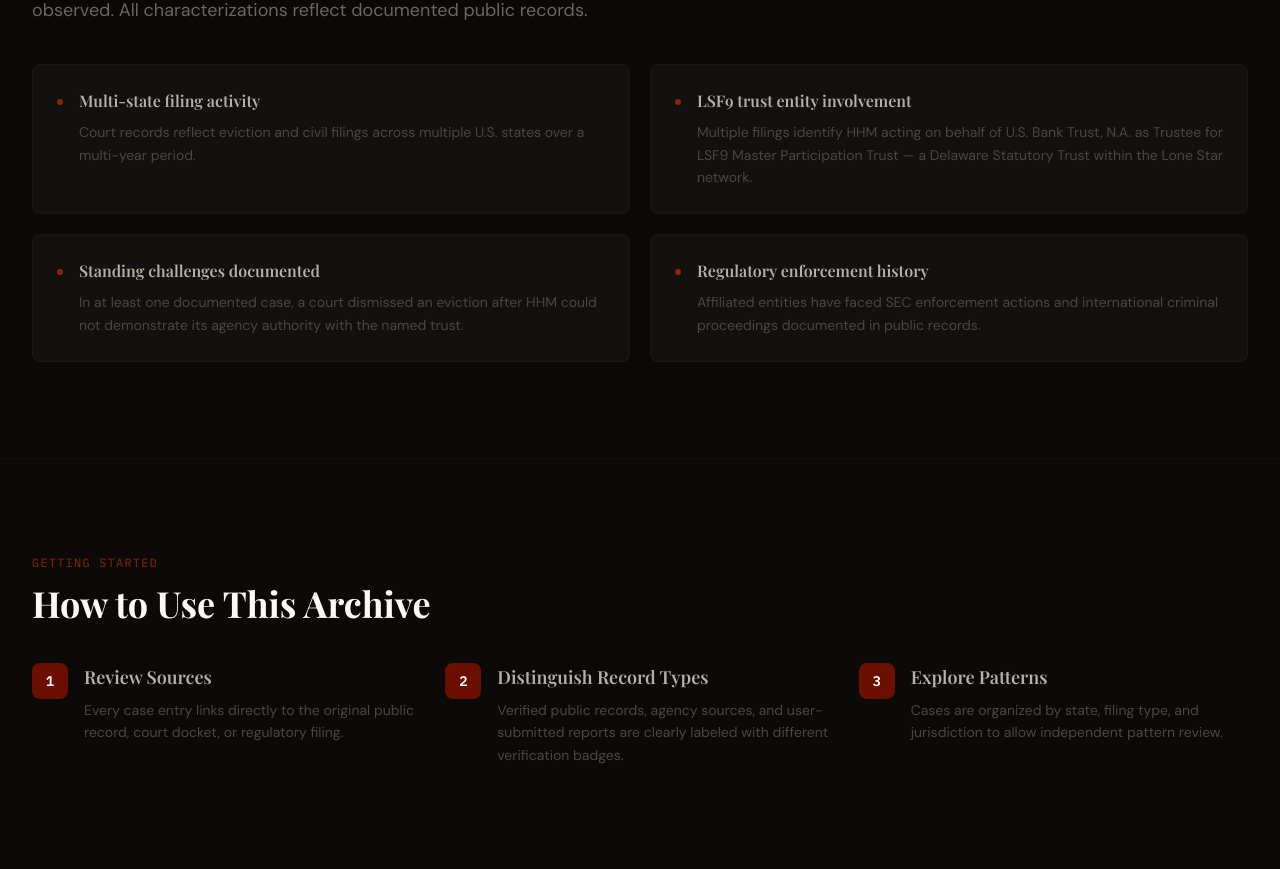
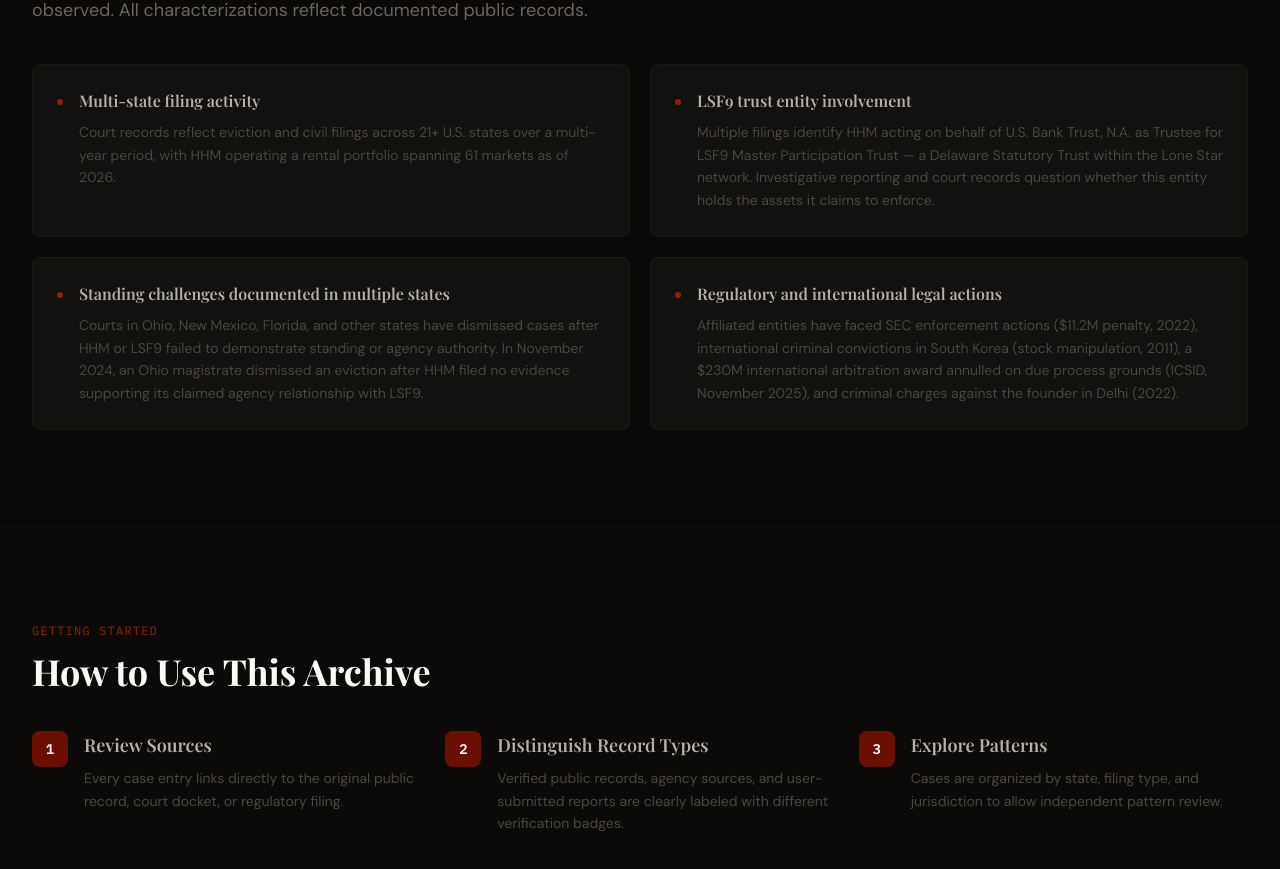
Before and after one commit to papadunit/The-Holdover-Project, a React (Vite) app: page / in a window 1280 px wide. Shown: the part 2920-3789 px from the top of the page. Built offline with nearby package versions, Linux system fonts and the light colour scheme; no server answers; the database is empty; a web font is replaced by a local one.

Commit message:
Content: update PATTERNS with 61 markets, ICSID, Nov 2024 Ohio standing

```diff
--- a/src/pages/Home.tsx
+++ b/src/pages/Home.tsx
@@ -28,10 +28,10 @@
 ]
 
 const PATTERNS = [
-  { label: 'Multi-state filing activity', desc: 'Court records reflect eviction and civil filings across multiple U.S. states over a multi-year period.' },
-  { label: 'LSF9 trust entity involvement', desc: 'Multiple filings identify HHM acting on behalf of U.S. Bank Trust, N.A. as Trustee for LSF9 Master Participation Trust — a Delaware Statutory Trust within the Lone Star network.' },
-  { label: 'Standing challenges documented', desc: 'In at least one documented case, a court dismissed an eviction after HHM could not demonstrate its agency authority with the named trust.' },
-  { label: 'Regulatory enforcement history', desc: 'Affiliated entities have faced SEC enforcement actions and international criminal proceedings documented in public records.' },
+  { label: 'Multi-state filing activity', desc: 'Court records reflect eviction and civil filings across 21+ U.S. states over a multi-year period, with HHM operating a rental portfolio spanning 61 markets as of 2026.' },
+  { label: 'LSF9 trust entity involvement', desc: 'Multiple filings identify HHM acting on behalf of U.S. Bank Trust, N.A. as Trustee for LSF9 Master Participation Trust — a Delaware Statutory Trust within the Lone Star network. Investigative reporting and court records question whether this entity holds the assets it claims to enforce.' },
+  { label: 'Standing challenges documented in multiple states', desc: 'Courts in Ohio, New Mexico, Florida, and other states have dismissed cases after HHM or LSF9 failed to demonstrate standing or agency authority. In November 2024, an Ohio magistrate dismissed an eviction after HHM filed no evidence supporting its claimed agency relationship with LSF9.' },
+  { label: 'Regulatory and international legal actions', desc: 'Affiliated entities have faced SEC enforcement actions ($11.2M penalty, 2022), international criminal convictions in South Korea (stock manipulation, 2011), a $230M international arbitration award annulled on due process grounds (ICSID, November 2025), and criminal charges against the founder in Delhi (2022).' },
 ]
 
 const HOW_TO_USE = [
```
